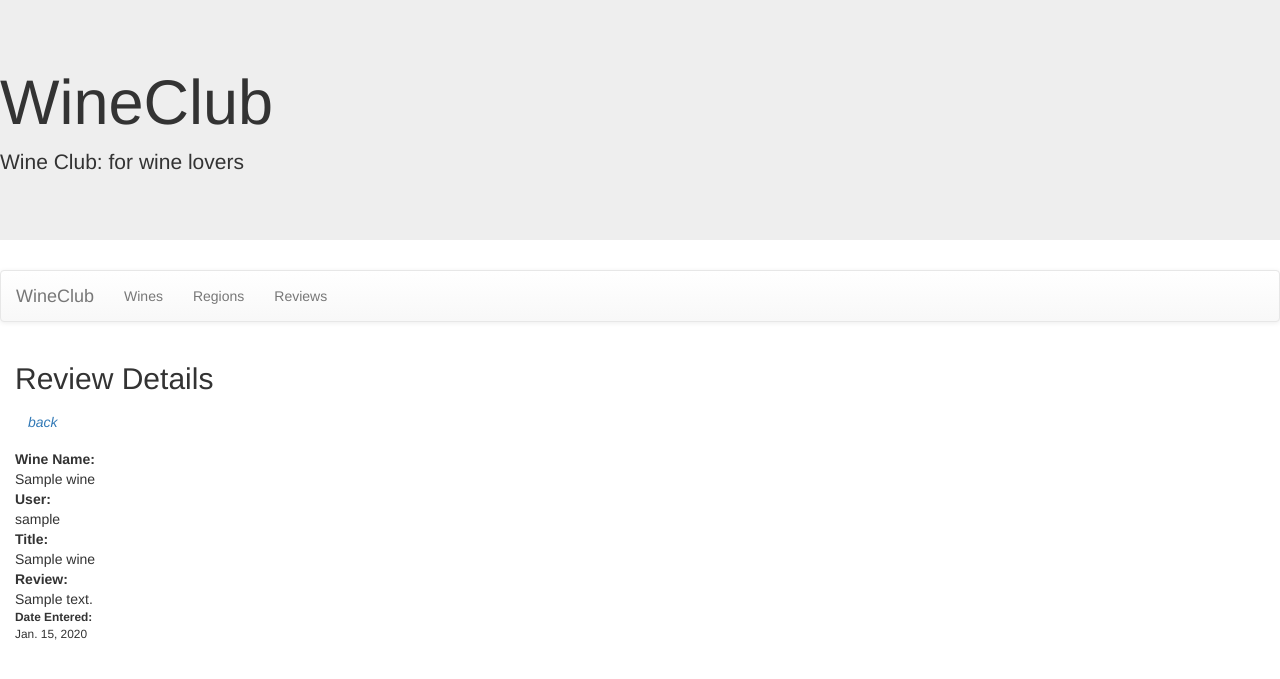
After one commit to Ksynlsn/WineClub, a Django app: page /wine/reviewview/1 in a window 1280 px wide. The commit adds this page. Shown: the top 679 px of the page. Run offline with Django 4.2, Linux system fonts and the light colour scheme; tables that the repository leaves empty hold one stand-in row (values such as "Sample post"); some libraries are stand-ins or nearby versions.

Commit message:
Adds views for Regions and Reviews

```diff
--- a/wine/templates/base.html
+++ b/wine/templates/base.html
@@ -20,9 +20,8 @@
 </div>
 <ul class="nav navbar-nav">
 <li><a href="{% url 'wines' %}">Wines</a></li>
-<li>test</li>
-<li>test</li>
-<li>test</li>
+<li><a href="{% url 'regions' %}">Regions</a></li>
+<li><a href="{% url 'reviews' %}">Reviews</a></li>
 </ul>
 </div>
 </nav>
--- a/wine/templates/wine/index.html
+++ b/wine/templates/wine/index.html
@@ -1,7 +1,7 @@
 {% extends 'base.html' %}
 {% block content %}
 
-    <h2>WineClub h2</h2>
+    <h2>WineClub</h2>
     <p>Lorem ipsum sitdoor nditon haute moto coffe americano icecream vegan</p>
 
 {% endblock %}
--- /dev/null
+++ b/wine/templates/wine/reviewview.html
@@ -0,0 +1,25 @@
+{% extends 'base.html' %}
+{% block content %}
+
+<h2>Review Details</h2>
+
+<p><a href="{% url 'reviews' %}" class="btn"><i>back</i></a></p>
+
+    <dl>
+    <dt>Wine Name:</dt>
+    <dd>{{ reviews.wine }}</dd>
+
+    <dt>User:</dt>
+    <dd>{{ reviews.user }}</dd>
+
+    <dt>Title:</dt>
+    <dd>{{ reviews.name }}</dd>
+
+    <dt>Review:</dt>
+    <dd>{{ reviews.review }}</dd>
+
+    <small><dt>Date Entered:</dt>
+    <dd>{{ reviews.date_entered }}</dd></small>
+    </dl>
+
+{% endblock %}
--- a/wine/templates/wine/wines.html
+++ b/wine/templates/wine/wines.html
@@ -5,7 +5,7 @@
 
 <ul>
     {% for w in wine_list %}
-        <li><a href="{% url 'details' id=w.id %}">{{ w.wine_name }}</a></li>
+        <li><a href="{% url 'wine_details' id=w.id %}">{{ w.wine_name }}</a></li>
     {% endfor %}
 </ul>
 
--- a/wine/templates/wine/wineview.html
+++ b/wine/templates/wine/wineview.html
@@ -13,7 +13,7 @@
     <dd>{{ wines.wine_type }}</dd>
 
     <dt>Country:</dt>
-    <dd>{{ wine.country }}</dd>
+    <dd>{{ wines.country }}</dd>
 
     <dt>Region:</dt>
     <dd>{{ wines.region }}</dd>
--- a/wine/urls.py
+++ b/wine/urls.py
@@ -4,6 +4,12 @@ from . import views
 urlpatterns = [
    path('', views.index, name='index'),
    path('wine/', views.wines, name='wines'),
-   path('wineview/<int:id>', views.wineview, name='details'),
+   path('wineview/<int:id>', views.wineview, name='wine_details'),
+   path('regions/', views.regions, name='regions'),
+   path('regionview/<int:id>', views.regionview, name='region_details'),
+   path('reviews/', views.reviews, name='reviews'),
+   path('reviewview/<int:id>', views.reviewview, name='review_details'),
+
+
 
 ]
--- a/wine/views.py
+++ b/wine/views.py
@@ -13,3 +13,19 @@ def wines(request):
 def wineview(request, id):
     wines=get_object_or_404(Wine, pk=id)
     return render(request, 'wine/wineview.html', {'wines' : wines})
+
+def regions(request):
+    region_list=Region.objects.all()
+    return render(request, 'wine/regions.html', {'region_list' : region_list})
+
+def regionview(request, id):
+    regions=get_object_or_404(Region, pk=id)
+    return render(request, 'wine/regionview.html', {'regions' : regions})
+
+def reviews(request):
+    review_list=Review.objects.all()
+    return render(request, 'wine/reviews.html', {'review_list' : review_list})
+
+def reviewview(request, id):
+    reviews=get_object_or_404(Review, pk=id)
+    return render(request, 'wine/reviewview.html', {'reviews' : reviews})
```
Also changed, not shown: wine/templates/wine/regions.html (added, +11 -0 lines), wine/templates/wine/regionview.html (added, +19 -0 lines), wine/templates/wine/reviews.html (added, +12 -0 lines).
